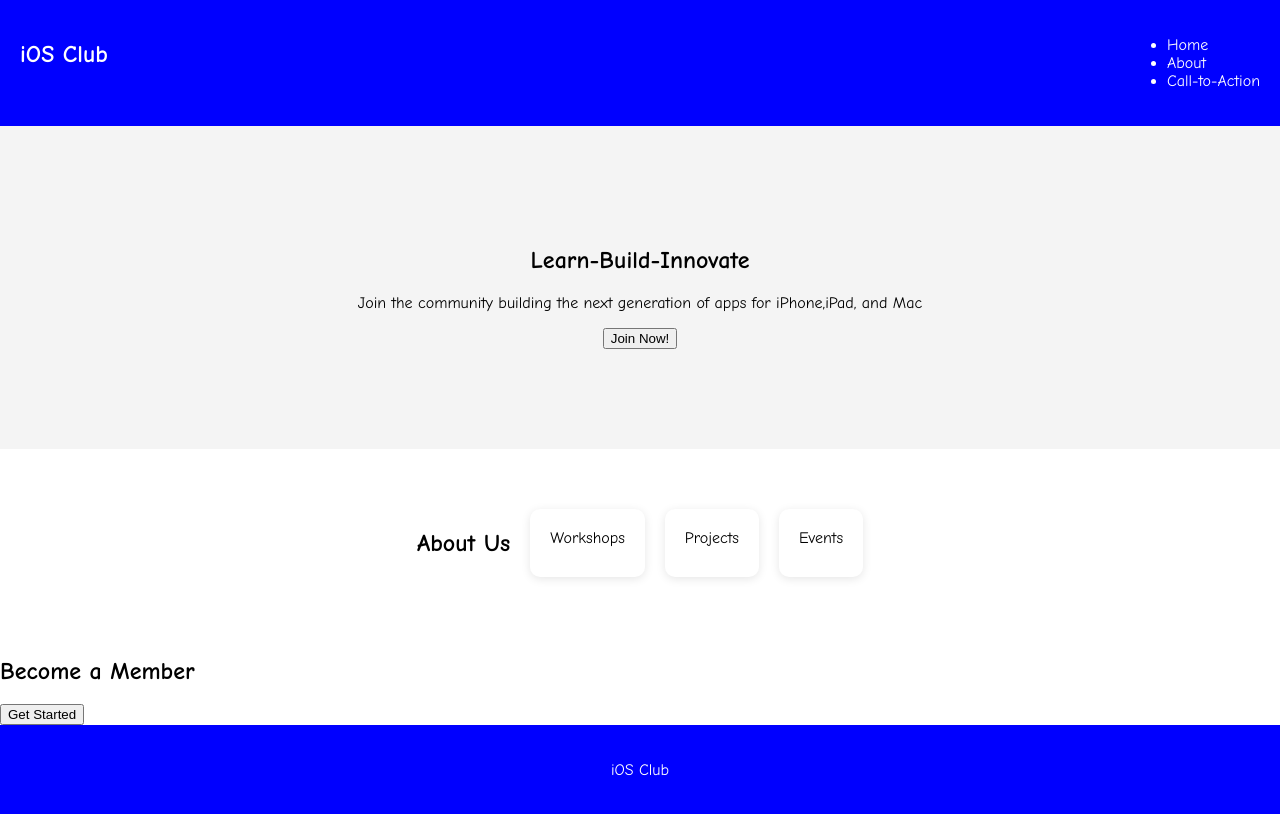
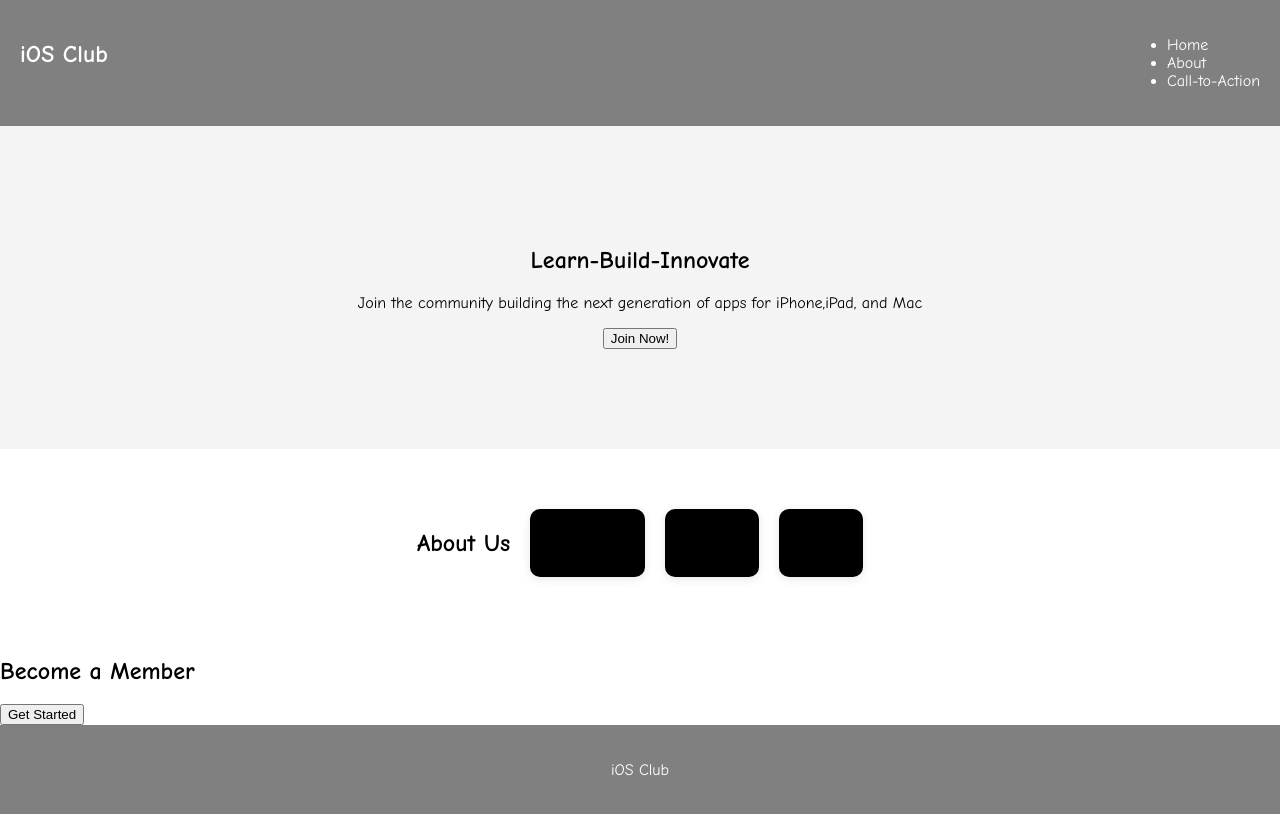
Before and after one commit to HazelKrashen/tech-develop, a plain HTML site: page index.html in a window 1280 px wide. Drawn offline with Linux system fonts and the light colour scheme.

Commit message:
Change footer and nav background colors to grey

```diff
--- a/style.css
+++ b/style.css
@@ -7,7 +7,7 @@ nav{
 display:flex;
 justify-content:space-between;
 padding:20px;
-background:blue;
+background:grey;
 color:white;
 }
 
@@ -26,7 +26,7 @@ padding:60px;
 
 .card{
 padding:20px;
-background:white;
+background:black;
 border-radius:10px;
 box-shadow:0 2px 10px rgba(0,0,0,0.1);
 }
@@ -34,7 +34,7 @@ box-shadow:0 2px 10px rgba(0,0,0,0.1);
 footer{
 text-align:center;
 padding:20px;
-background:blue;
+background:grey;
 color:white;
 }
 
```
